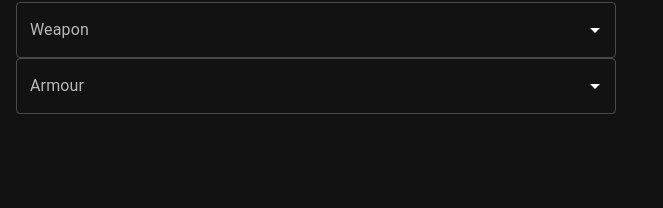
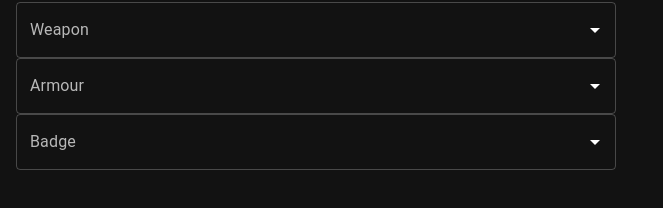
Before and after one commit to k0d1k-65/ae, a React (Create React App) app: page / in a window 1280 px wide. Shown: the part 538-746 px from the top of the page, without its empty margins (0-663 px from the left). Built offline with nearby package versions, Linux system fonts and the light colour scheme.

Commit message:
バッジfetcher（仮）とバッジ選択ボックスを追加

```diff
--- a/src/components/UnitBase.tsx
+++ b/src/components/UnitBase.tsx
@@ -8,6 +8,7 @@ import { getWeaponLabel, WeaponType } from '../common/constants/WeaponType';
 import { Equipment } from '../common/types/Equiqment';
 import { Unit } from '../common/types/Unit';
 import { fetchArmours } from '../features/Armour';
+import { fetchBadges } from '../features/Badges';
 import { fetchUnits } from '../features/Units';
 import { fetchWeapons } from '../features/Weapons';
 
@@ -153,12 +154,50 @@ function UnitArmourSelectBox(props: {
     />
   );
 };
-// function UnitBadgeSelectBox(props: {unit: Unit}) {};
+
+// バッジ
+function UnitBadgeSelectBox(props: {
+  labelTitle: string,
+  items: Equipment[],
+  selecting: Equipment|null,
+  onSelected: (s: Equipment|null) => void,
+}) {
+  const { labelTitle, items, selecting, onSelected } = props;
+
+  const options = items
+    .map((option) => {
+      return {
+        ...option,
+      };
+    });
+
+  const handleChange = (_: any, selected: Equipment|null) => {
+    onSelected(selected);
+  };
+
+  const handleRender = (params: object) => {
+    return (
+      <TextField {...params} label={labelTitle} />
+    );
+  };
+
+  return (
+    <Autocomplete
+      id="BadgeSelectBox"
+      options={options}
+      getOptionLabel={(opt) => opt.name}
+      value={selecting}
+      renderInput={handleRender}
+      onChange={handleChange}
+    />
+  );
+};
 
 export default function UnitBase() {
   const unitData = fetchUnits();
   const weaponData = fetchWeapons();
   const armourData = fetchArmours();
+  const badgeData = fetchBadges();
 
   const [unit, setUnit] = React.useState<Unit|null>(null);
   React.useEffect(() => {
@@ -200,6 +239,7 @@ export default function UnitBase() {
 
   const [weapon, setWeapon] = React.useState<Equipment|null>(null);
   const [armour, setArmour] = React.useState<Equipment|null>(null);
+  const [badge, setBadge] = React.useState<Equipment|null>(null);
 
   const divider = (<Divider variant="middle" sx={{margin: 2}} />);
 
@@ -380,6 +420,13 @@ export default function UnitBase() {
         selecting={armour}
         onSelected={setArmour}
       />
+      {/* 防具選択ボックス */}
+      <UnitBadgeSelectBox
+        labelTitle='Badge'
+        items={badgeData}
+        selecting={badge}
+        onSelected={setBadge}
+      />
 
     </Box>
   );
--- /dev/null
+++ b/src/features/Badges.ts
@@ -0,0 +1,20 @@
+import { EquipmentType } from "../common/constants/EquipmentType";
+import { Equipment } from "../common/types/Equiqment";
+
+const badges = (() => {
+  const _badges: Equipment[] = [
+    {
+      name: "HP+1000",
+      type: EquipmentType.Badge,
+      effects: {
+        hp: 1000,
+      }
+    },
+  ];
+
+  return _badges;
+})();
+
+export function fetchBadges() {
+  return badges;
+}
```
